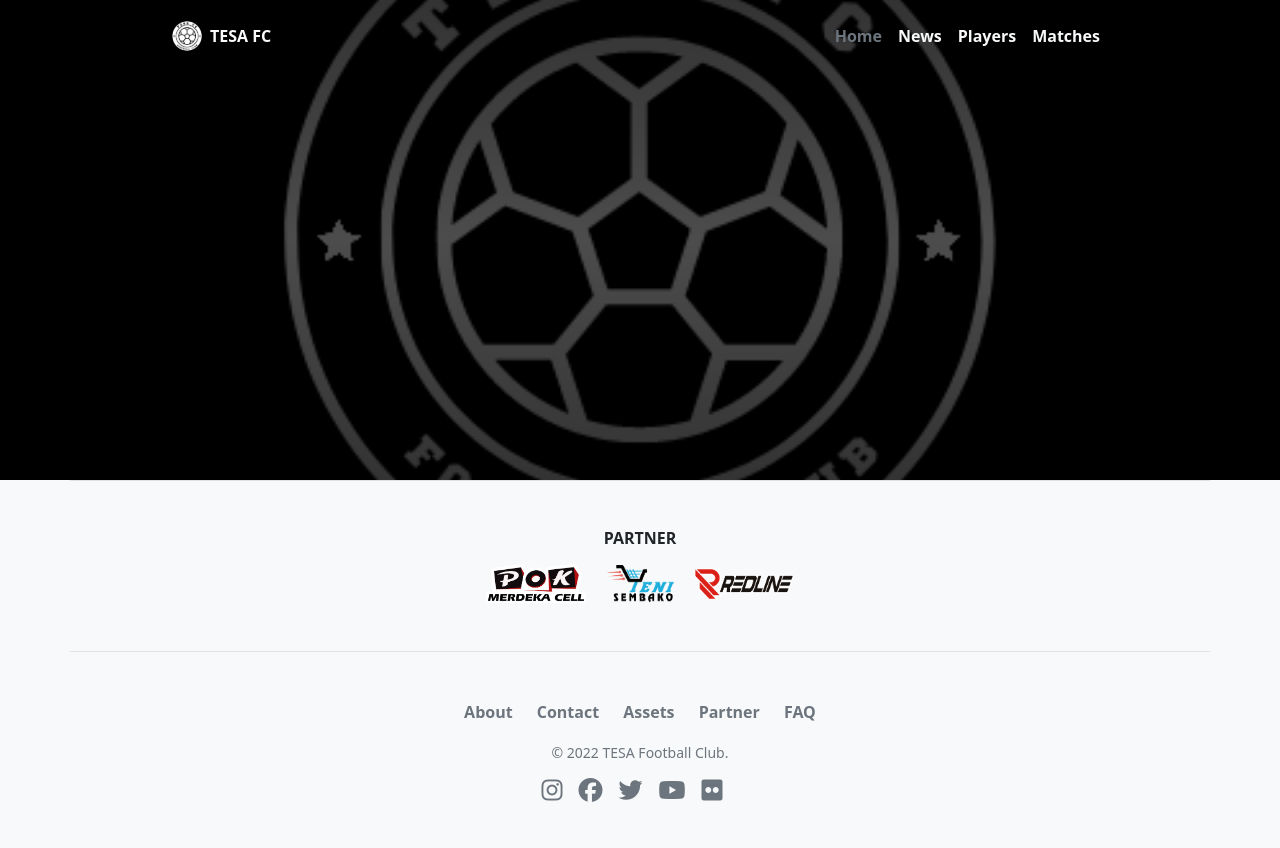
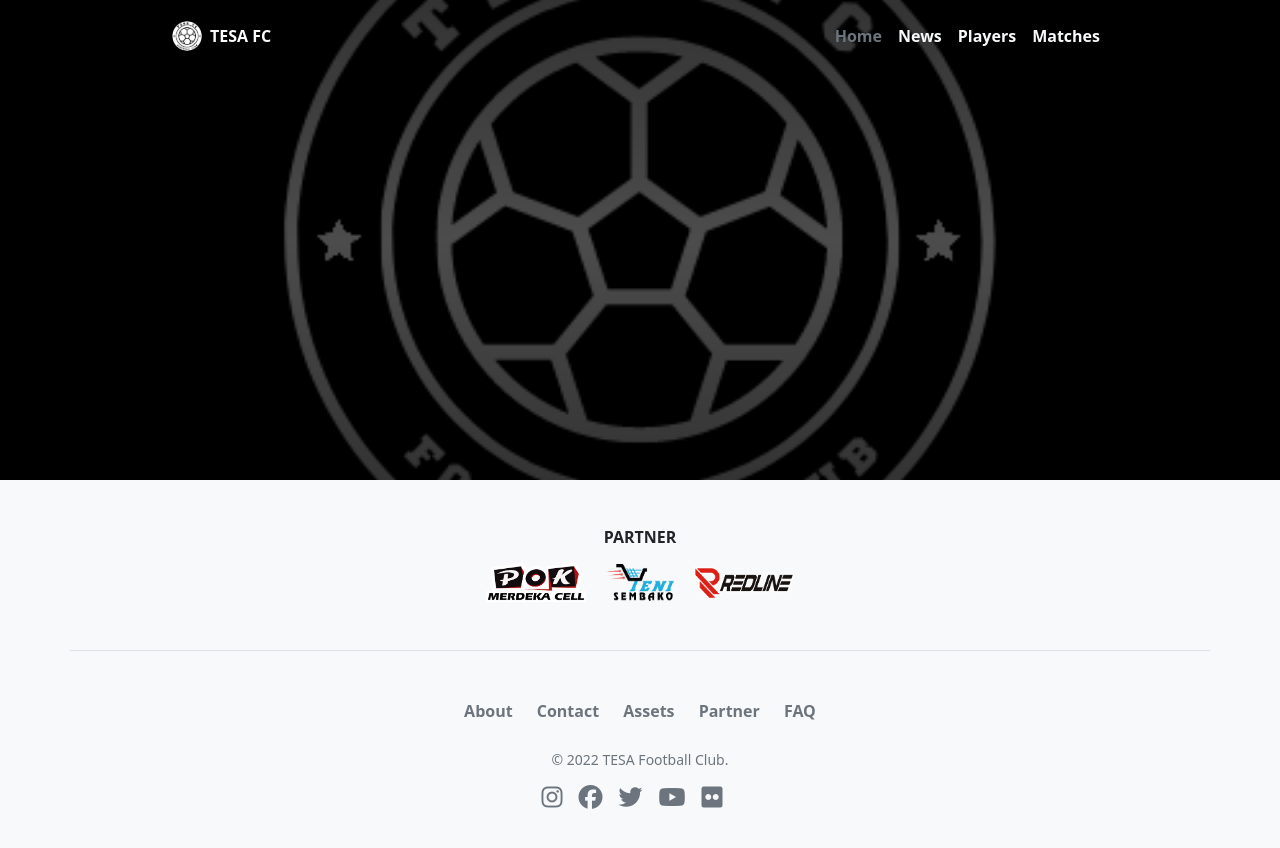
Before and after one commit to tesafc/www2, a Jekyll site: the page built from index.html, in a window 1280 px wide. Shown: the top 848 px of the page. Built offline with Jekyll 4.4.1, drawn with Linux system fonts in a browser that asks for light colours; nearby versions of some CDN libraries.

Commit message:
Update footer.html

```diff
--- a/_includes/footer.html
+++ b/_includes/footer.html
@@ -1,5 +1,5 @@
 <footer class="bg-light pb-5">
-  <div class="container-sm border-top border-bottom py-5">
+  <div class="container-sm border-bottom py-5">
     <h6 class="text-uppercase text-center fw-bolder mb-3">partner</h6>
     <div class="d-flex justify-content-evenly align-items-center">
       <div>
@@ -20,7 +20,7 @@
       </nav>
     </div>
   </div>
-  <div class="bg-light pt-3">
+  <div class="bg-light pt-4">
     <div class="container-sm">
       <div class="d-flex flex-column justify-content-center align-items-center">
         <div class="text-secondary pb-2">
```
